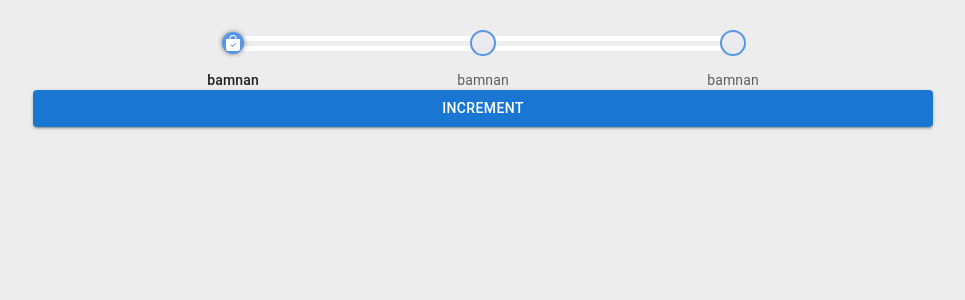
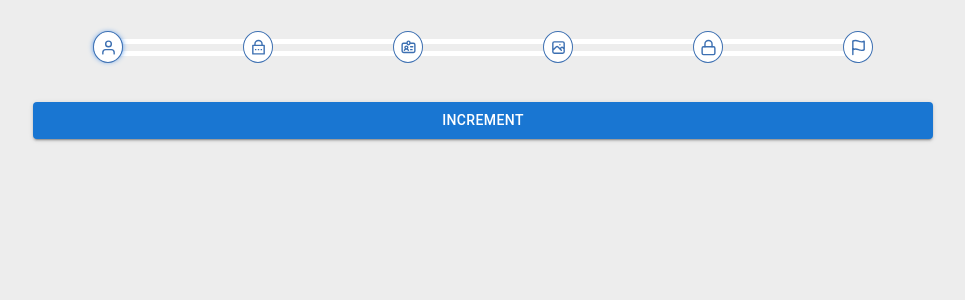
Before and after one commit to mrAJAY1/social_media, a React (Create React App) app in the folder client/: page / in a window 1280 px wide. Shown: the top 300 px of the page, without its empty margins (157-1122 px from the left). Built offline with nearby package versions, Linux system fonts and the light colour scheme.

Commit message:
signup stepper completed

```diff
--- /dev/null
+++ b/client/src/components/Stepper/StepperComp.jsx
@@ -0,0 +1,184 @@
+import React, { useState } from 'react'
+import { Grid, Stepper, Step, styled, StepConnector, StepLabel, StepConnectorIcon, stepConnectorClasses, Checkbox, Button } from '@mui/material'
+import { RiLockPasswordLine } from 'react-icons/ri'
+import { HiOutlineIdentification, HiOutlinePhotograph } from 'react-icons/hi'
+import propTypes from 'prop-types'
+
+
+const QontoConnector = styled(StepConnector)(({ theme }) => ({
+    [`&.${stepConnectorClasses.alternativeLabel}`]: {
+        top: 7,
+        left: 'calc(-50% + 3px)',
+        right: 'calc(50% + 3px)',
+        height:7,
+        zIndex: '-1',
+        transition: '0.5s',
+        border: '1px solid black',
+        borderColor: 'white',
+        borderRight: '0',
+        borderLeft: 'currentColor',
+        borderWidth: 5
+
+    },
+    [`&.${stepConnectorClasses.active}`]: {
+        [`& .${stepConnectorClasses.line}`]: {
+            borderColor: '#5596E6',
+            width: '100%'
+        },
+    },
+    [`&.${stepConnectorClasses.completed}`]: {
+        [`& .${stepConnectorClasses.line}`]: {
+            borderColor: '#5596E6',
+            width: '100%'
+        },
+    },
+    [`& .${stepConnectorClasses.line}`]: {
+        borderColor: theme.palette.mode === 'dark' ? theme.palette.grey[800] : 'transparent',
+        borderTopWidth: 7,
+        borderRadius: 1,
+        width: '0px',
+        transition: '0.5s'
+    },
+}))
+
+const QontoStepIconRoot = styled('div')(({ theme, ownerState }) => ({
+    color: theme.palette.mode === 'dark' ? theme.palette.grey[700] : '#eaeaf0',
+    display: 'flex',
+    justifyContent: 'center',
+    height: '30px',
+    width: '30px',
+    alignItems: 'center',
+    transition: "ease-in 0.2s 0.2s",
+    borderRadius: '50%',
+    backgroundColor: 'currentColor',
+    ...(ownerState.active && {
+        width: '30px',
+        height: '30px',
+        backgroundColor: '#5596E6',
+        color: 'white',
+        borderRadius: '50%',
+        boxShadow: '0px 0px 5px #5596E6'
+    }),
+    '& .QontoStepIcon-completedIcon': {
+        color: 'white',
+        backgroundColor: "#5596E6",
+        zIndex: 1,
+        fontSize: 22,
+        border: '1px solid white',
+        borderRadius: '50%',
+        borderWidth: 3,
+    },
+    '& .QontoStepIcon-circle': {
+        width: '30px',
+        height: '30px',
+        borderRadius: '50%',
+        border: '1px solid #5596E6',
+        color: 'currentColor',
+    },
+
+    '& .QontoStepIcon-icon': {
+        width: '30px',
+        height: '30px',
+        border: '1px solid #3d70b2',
+        borderRadius: '50%',
+        display: 'flex',
+        justifyContent: 'center',
+        alignItems: 'center',
+        pointerEvents: 'none',
+        backgroundColor: "white"
+    },
+
+    '& .QontoStepIcon-svg': {
+        height: '17px',
+        width: '17px',
+        stroke: '#3d70b2',
+        color: '#3d70b2',
+        "-webkit-font-smoothing": "antialiased",
+    }
+
+}))
+
+function QontoStepIcon(props) {
+    const { active, completed, className, step } = props;
+
+    return (
+        <QontoStepIconRoot ownerState={{ active }} className={className}>
+            {/* {active ? <BsFillBagCheckFill /> : completed ? (
+                <BsFillPatchCheckFill className="QontoStepIcon-completedIcon" />
+            ) : (
+                // <div style={{ transition: "ease-in-out 0.5s" }} className="QontoStepIcon-circle" />
+                <BsCartCheckFill style={{ transition: "ease-in-out 0.5s" }} className="QontoStepIcon-circle" />
+
+            )} */}
+
+            {
+                step === 0 ? (
+                    <div className='QontoStepIcon-icon'>
+                        <svg className='QontoStepIcon-svg' xmlns="http://www.w3.org/2000/svg" width="24" height="24" viewBox="0 0 24 24" fill="none" stroke="currentColor" strokeWidth="2" strokeLinecap="round" strokeLinejoin="round"><path d="M20 21v-2a4 4 0 0 0-4-4H8a4 4 0 0 0-4 4v2"></path><circle cx="12" cy="7" r="4"></circle></svg>
+                    </div>
+                ) : step === 1 ? (
+                    <div className='QontoStepIcon-icon'>
+                        <RiLockPasswordLine className='QontoStepIcon-svg' />
+                    </div>
+                )
+                    : step === 2 ? (
+                        <div className='QontoStepIcon-icon'>
+                            <HiOutlineIdentification className='QontoStepIcon-svg' />
+                        </div>
+                    )
+                        : step === 3 ? (
+                            <div className='QontoStepIcon-icon'>
+                                <HiOutlinePhotograph className='QontoStepIcon-svg' />
+                            </div>
+                        )
+                            : step === 4 ? (
+                                <div className='QontoStepIcon-icon'>
+                                   <svg className='QontoStepIcon-svg' xmlns="http://www.w3.org/2000/svg" width="24" height="24" viewBox="0 0 24 24" fill="none" stroke="currentColor" strokeWidth="2" strokeLinecap="round" strokeLinejoin="round"><rect x="3" y="11" width="18" height="11" rx="2" ry="2"></rect><path d="M7 11V7a5 5 0 0 1 10 0v4"></path></svg>
+                                </div>
+                            )
+                                : step === 5 ? (
+                                    <div className='QontoStepIcon-icon'>
+                                      <svg className='QontoStepIcon-svg' xmlns="http://www.w3.org/2000/svg" width="24" height="24" viewBox="0 0 24 24" fill="none" stroke="currentColor" strokeWidth="2" strokeLinecap="round" strokeLinejoin="round" ><path d="M4 15s1-1 4-1 5 2 8 2 4-1 4-1V3s-1 1-4 1-5-2-8-2-4 1-4 1z"></path><line x1="4" y1="22" x2="4" y2="15"></line></svg>
+                                    </div>
+                                )
+                                    : console.log("hellow")
+            }
+        </QontoStepIconRoot>
+    );
+}
+
+QontoStepIcon.propTypes = {
+    /**
+     * Whether this step is active.
+     * @default false
+     */
+    active: propTypes.bool,
+    className: propTypes.string,
+    step: propTypes.number,
+    /**
+     *
+     * Mark the step as completed. Is passed to child components.
+     * @default false
+     */
+    completed: propTypes.bool,
+};
+
+
+function StepperComp({ currentStep, steps }) {
+    return (
+        <>
+            <Stepper alternativeLabel activeStep={currentStep} connector={<QontoConnector />}>
+                {steps.map((step, index) => {
+                    return (
+                        <Step key={index}>
+                            <StepLabel StepIconProps={{ step: index }} StepIconComponent={QontoStepIcon}></StepLabel>
+                        </Step>
+                    )
+                })}
+
+            </Stepper>
+        </>
+    )
+}
+
+export default StepperComp
--- a/client/src/pages/signup/Signup.jsx
+++ b/client/src/pages/signup/Signup.jsx
@@ -1,120 +1,15 @@
 import React, { useState } from 'react'
-import { Grid, Stepper, Step, styled, StepConnector, StepLabel, StepConnectorIcon, stepConnectorClasses, Checkbox, Button } from '@mui/material'
-import { BsFillPatchCheckFill,BsCartCheckFill,BsFillBagCheckFill } from 'react-icons/bs'
-import propTypes from 'prop-types'
 
-const QontoConnector = styled(StepConnector)(({ theme }) => ({
-  [`&.${stepConnectorClasses.alternativeLabel}`]: {
-    top: 4,
-    left: 'calc(-50% + 3px)',
-    right: 'calc(50% + 3px)',
-    zIndex: '-1',
-    transition: '0.5s',
-    border: '1px solid black',
-    borderColor: 'white',
-    borderRight: '0',
-    borderLeft: 'currentColor',
-    borderWidth: 5
-
-  },
-  [`&.${stepConnectorClasses.active}`]: {
-    [`& .${stepConnectorClasses.line}`]: {
-      borderColor: '#5596E6',
-    },
-  },
-  [`&.${stepConnectorClasses.completed}`]: {
-    [`& .${stepConnectorClasses.line}`]: {
-      borderColor: '#5596E6',
-    },
-  },
-  [`& .${stepConnectorClasses.line}`]: {
-    borderColor: theme.palette.mode === 'dark' ? theme.palette.grey[800] : 'transparent',
-    borderTopWidth: 5,
-    borderRadius: 1,
-    transition: 'ease-in 0.3s'
-  },
-}))
-
-const QontoStepIconRoot = styled('div')(({ theme, ownerState }) => ({
-  color: theme.palette.mode === 'dark' ? theme.palette.grey[700] : '#eaeaf0',
-  display: 'flex',
-  justifyContent:'center',
-  height: 22,
-  alignItems: 'center',
-  transition: "0.5s",
-  borderRadius: '50%',
-  backgroundColor:'currentColor',
-  ...(ownerState.active && {
-    width:22,
-    backgroundColor:'#5596E6',
-    color: 'white',
-    borderRadius: '50%',
-    boxShadow: '0px 0px 5px gray'
-  }),
-  '& .QontoStepIcon-completedIcon': {
-    color: 'white',
-    backgroundColor: "#5596E6",
-    zIndex: 1,
-    fontSize: 22,
-    border: '1px solid white',
-    borderRadius: '50%',
-    borderWidth: 3,
-  },
-  '& .QontoStepIcon-circle': {
-    width: 22,
-    height: 22,
-    borderRadius: '50%',
-    border: '2px solid #5596E6',
-    color:'currentColor'
-  },
-  // '& .QontoStepIcon-circle': {
-  //   width: 20,
-  //   height: 20,
-  //   borderRadius: '50%',
-  //   border: '2px solid #5596E6',
-  //   backgroundColor: 'currentColor',
-  // },
-}))
-
-function QontoStepIcon(props) {
-  const { active, completed, className } = props;
-
-  return (
-    <QontoStepIconRoot ownerState={{ active }} className={className}>
-      {active?<BsFillBagCheckFill/>:completed ? (
-        <BsFillPatchCheckFill className="QontoStepIcon-completedIcon" />
-      ):(
-        // <div style={{ transition: "ease-in-out 0.5s" }} className="QontoStepIcon-circle" />
-        <BsCartCheckFill style={{ transition: "ease-in-out 0.5s" }} className="QontoStepIcon-circle" />
-
-      )}
-    </QontoStepIconRoot>
-  );
-}
-
-QontoStepIcon.propTypes = {
-  /**
-   * Whether this step is active.
-   * @default false
-   */
-  active: propTypes.bool,
-  className: propTypes.string,
-  /**
-   *
-   * Mark the step as completed. Is passed to child components.
-   * @default false
-   */
-  completed: propTypes.bool,
-};
-
+import { Grid, Stepper, Step, StepLabel, Button } from '@mui/material'
+import StepperComp from '../../components/Stepper/StepperComp';
 
 
 
 
 function Signup() {
   const [values, setValues] = useState({})
-  const steps = [{ value: 'personal', step: 0 }, { value: 'otp', step: 1 }, { value: 'finish', step: 2 }];
   const [currentStep, setCurrentStep] = useState(0)
+  const steps = ['personal','otp','username','password','profilePic','finish'];
   const incrementVal = () => {
     setCurrentStep(currentStep + 1)
   }
@@ -123,18 +18,8 @@ function Signup() {
     <div>
       <Grid container justifyContent={'center'} sx={{ marginX: 'auto', marginY: '2rem' }} maxWidth='md'>
         <header style={{ width: '100%', height: '100%', display: 'flex', justifyContent: 'center' }}>
-          <Grid item xs={10} xl={10} sm={10}  >
-            <Stepper alternativeLabel activeStep={currentStep} connector={<QontoConnector />}>
-              <Step >
-                <StepLabel StepIconComponent={QontoStepIcon}>bamnan</StepLabel>
-              </Step>
-              <Step >
-                <StepLabel StepIconComponent={QontoStepIcon}>bamnan</StepLabel>
-              </Step>
-              <Step >
-                <StepLabel StepIconComponent={QontoStepIcon}>bamnan</StepLabel>
-              </Step>
-            </Stepper>
+          <Grid item xs={12} xl={10} sm={12} sx={{marginBottom:5}}  >
+            <StepperComp currentStep={currentStep} steps={steps} />
           </Grid>
         </header>
         <Grid item xs={12}><Button fullWidth variant='contained' onClick={incrementVal}>Increment</Button>
```
